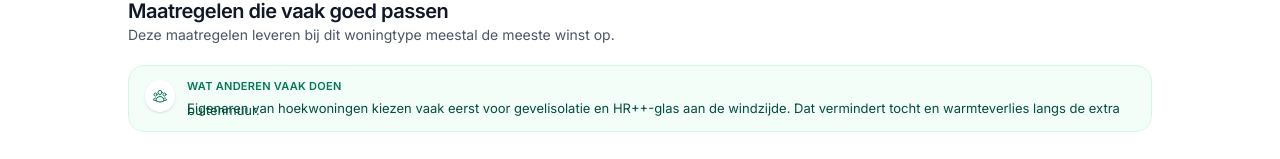
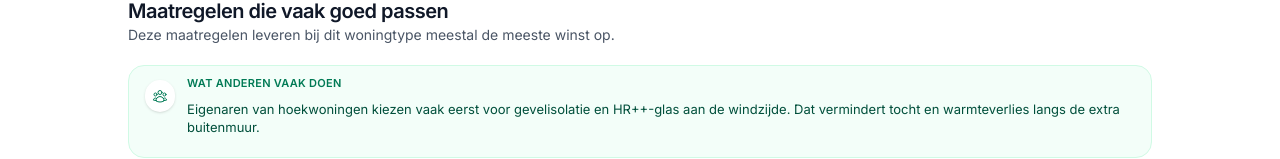
Before and after one commit to tjmichiels/renoveerjewoning, a Next.js app: page /woningtypes/hoekwoning in a window 1280 px wide. Shown: the part 544-703 px from the top of the page. Built offline with nearby package versions, Linux system fonts and the light colour scheme.

Commit message:
Styling fix (text wrapping)

```diff
--- a/app/woningtypes/[type]/page.tsx
+++ b/app/woningtypes/[type]/page.tsx
@@ -154,10 +154,10 @@ export default function HousingTypeDetailPage({params}: Props) {
                                     <UserGroupIcon className="h-4 w-4 text-emerald-700" aria-hidden/>
                                 </span>
                                 <div>
-                                    <p className="text-[11px] font-semibold uppercase tracking-wide text-emerald-700">
+                                    <p className="text-[11px] font-semibold uppercase tracking-wide text-emerald-700 leading-none">
                                         Wat anderen vaak doen
                                     </p>
-                                    <p className="mt-0.5 leading-0.5 mb-2">
+                                    <p className="leading-snug mb-2">
                                         {housingType.socialProof}
                                     </p>
                                 </div>
```
